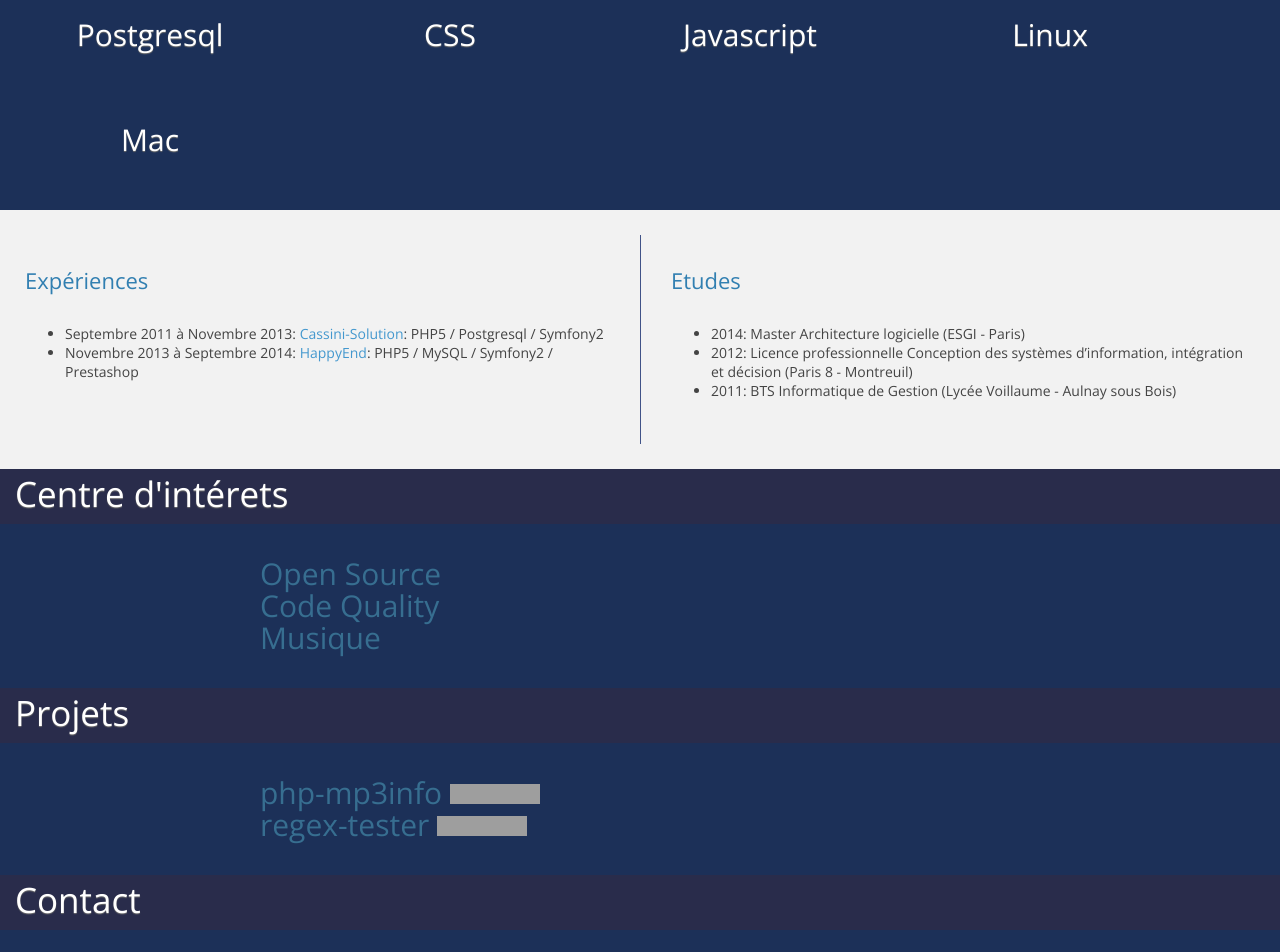
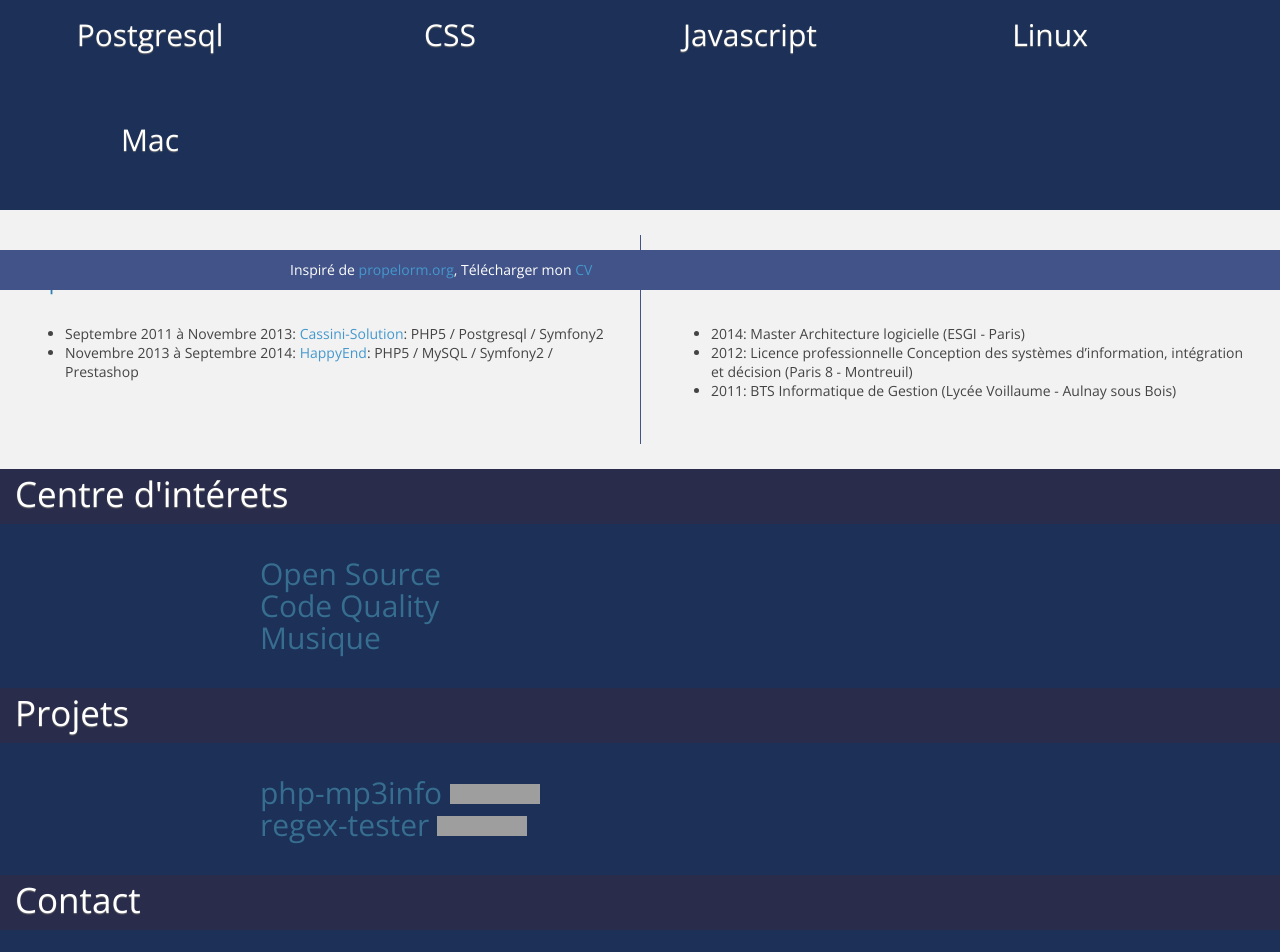
Before and after one commit to mhor/mhor.github.io, a Jekyll site: the page built from index.markdown, in a window 1280 px wide. Shown: the part 610-1562 px from the top of the page. Built offline with Jekyll 4.4.1, drawn with Linux system fonts in a browser that asks for light colours; Markdown is read by kramdown in place of the engine named in the settings; grey boxes are pictures that could not be loaded.

Commit message:
fix footer

```diff
--- a/css/layout.css
+++ b/css/layout.css
@@ -425,3 +425,11 @@ footer ul li {
     margin: 0;
     padding-top: 10px;
 }
+
+footer {
+    position: fixed;
+    left: 0;
+    right: 0;
+    bottom: 0;
+    height: 40px;
+}
```
